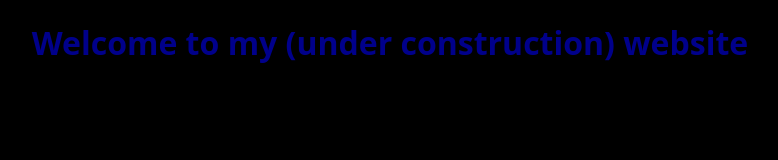
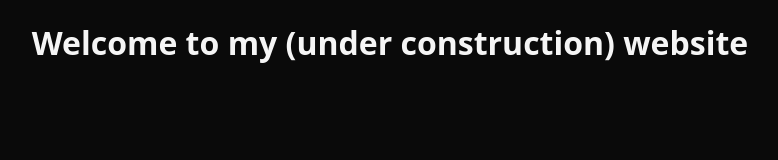
Before and after one commit to wesleyl22/wesleyl22.github.io, a plain HTML site: page index.html in a window 1280 px wide. Shown: the whole page, without its empty margins (250-1028 px from the left). Drawn offline with Linux system fonts and the light colour scheme.

Commit message:
Update style.css

```diff
--- a/style.css
+++ b/style.css
@@ -1,5 +1,5 @@
 body {
-	background-color: black;
+	background-color: #0a0a0a;
 }
 
 #title {
@@ -7,5 +7,5 @@ body {
 	font-family: system-ui, -apple-system, BlinkMacSystemFont, "Segoe UI",
 		Roboto, Oxygen, Ubuntu, Cantarell, "Open Sans", "Helvetica Neue",
 		sans-serif;
-	color: darkblue;
+	color: whitesmoke;
 }
```
